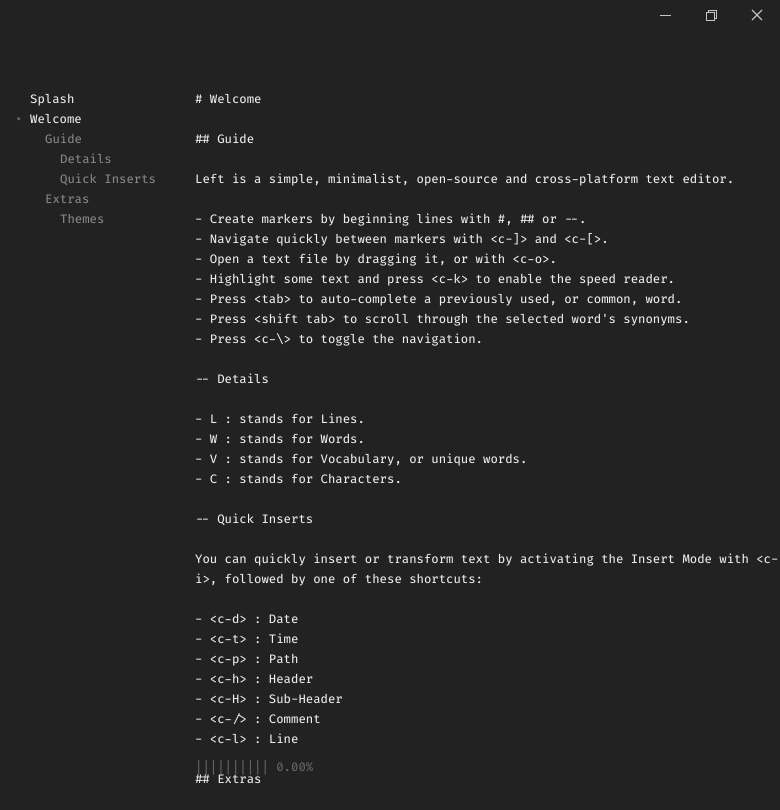
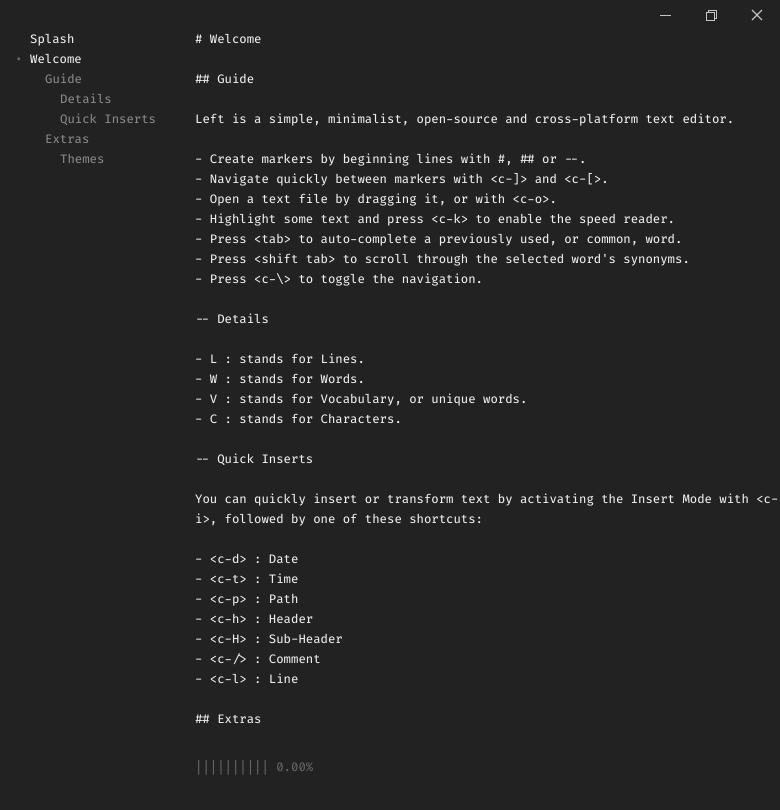
Before and after one commit to hundredrabbits/Left, an Electron app: page desktop/sources/index.html in a window 780 px wide. Drawn offline with nearby package versions, Linux system fonts and the light colour scheme; no server answers.

Commit message:
extended textarea and navi

```diff
--- a/desktop/sources/links/main.css
+++ b/desktop/sources/links/main.css
@@ -85,6 +85,7 @@ body {
 body navi {
   display: block;
   width: calc((100vw / 4) - 40px);
+  top: calc(100vh - 100%);
   left: 0px;
   position: absolute;
   padding: 20px 0px 0px 30px;
@@ -216,6 +217,7 @@ body textarea {
   display: block;
   width: 80ch;
   position: fixed;
+  top: calc(100vh - 100%);
   left: 25vw;
   font-size: var(--font-size);
   line-height: var(--line-height);
```
